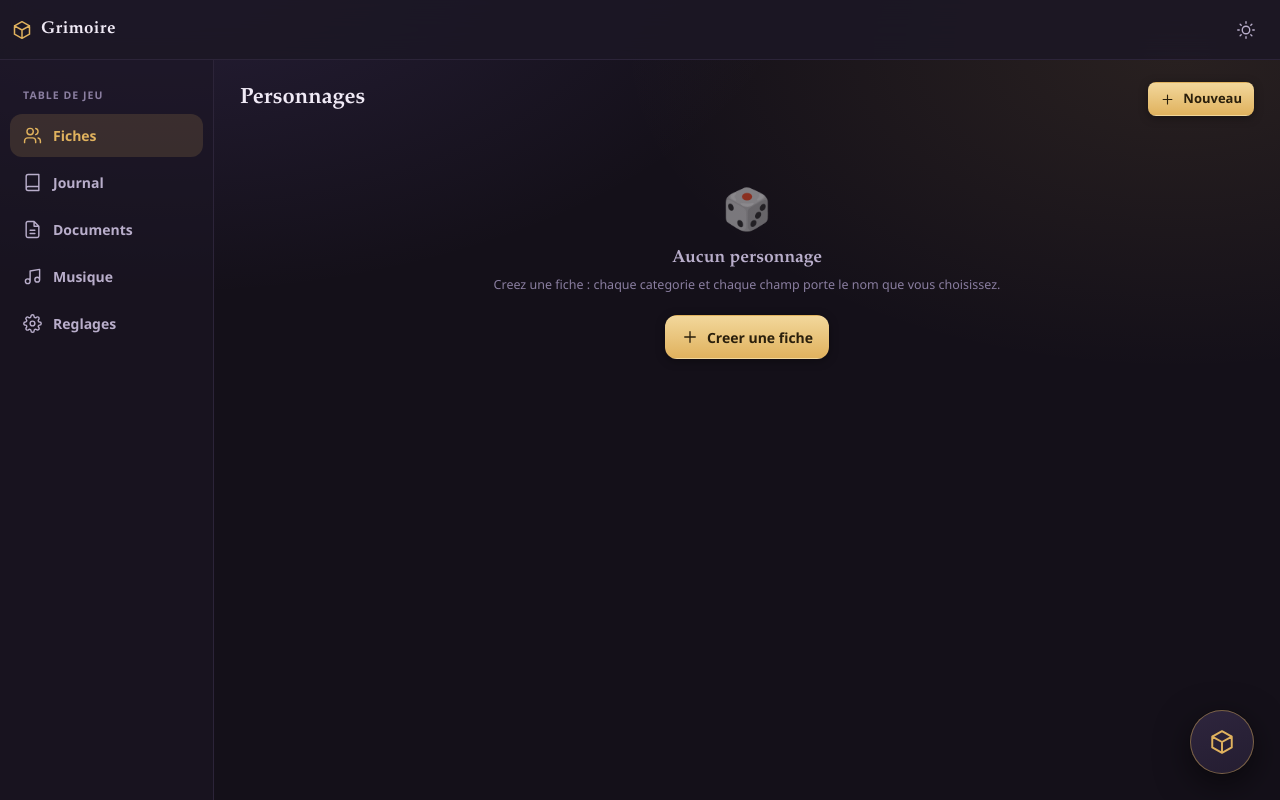
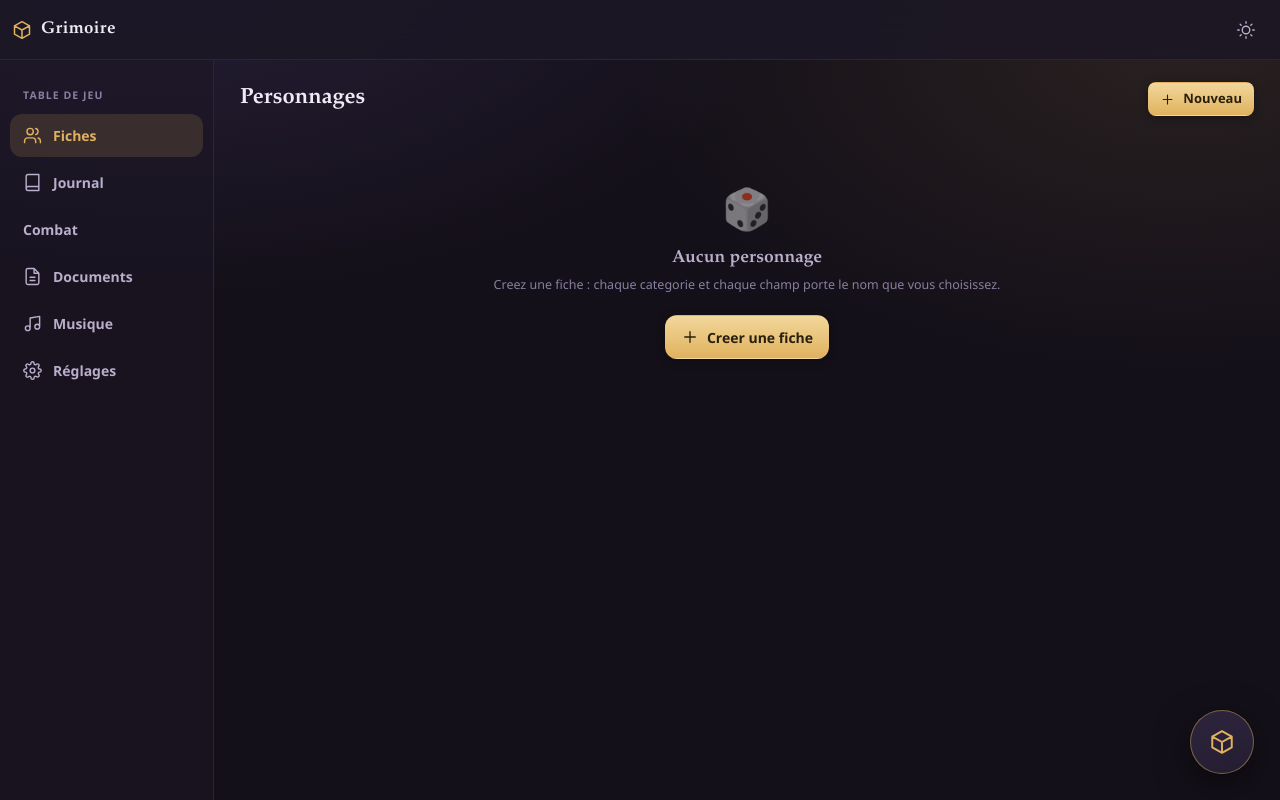
Before and after one commit to FerrusDantioch/grimoire-jdr, a React (Vite) app: page / in a window 1280 px wide. Built offline with nearby package versions, Linux system fonts and the light colour scheme.

Commit message:
Update App.jsx

```diff
--- a/src/App.jsx
+++ b/src/App.jsx
@@ -5,6 +5,7 @@ import { usePlayer } from './state/PlayerContext.jsx';
 import { useInstallPrompt } from './lib/usePwa.js';
 import CharactersView from './views/CharactersView.jsx';
 import JournalView from './views/JournalView.jsx';
+import CombatView from './views/CombatView.jsx';
 import PdfView from './views/PdfView.jsx';
 import MusicView from './views/MusicView.jsx';
 import SettingsView from './views/SettingsView.jsx';
@@ -16,9 +17,10 @@ import Icon from './components/Icon.jsx';
 const TABS = [
   { id: 'characters', label: 'Fiches', icon: 'users' },
   { id: 'journal', label: 'Journal', icon: 'book' },
+  { id: 'combat', label: 'Combat', icon: 'swords' },
   { id: 'documents', label: 'Documents', icon: 'file' },
   { id: 'music', label: 'Musique', icon: 'music' },
-  { id: 'settings', label: 'Reglages', icon: 'settings' },
+  { id: 'settings', label: 'Réglages', icon: 'settings' },
 ];
 
 export default function App() {
@@ -30,6 +32,7 @@ export default function App() {
   const [tab, setTab] = useState('characters');
   const [openCharacter, setOpenCharacter] = useState(null);
   const [openEntry, setOpenEntry] = useState(null);
+  const [openCombat, setOpenCombat] = useState(null);
   const [openDoc, setOpenDoc] = useState(null);
 
   /* Raccourcis du manifeste : ?tab=journal, ?roll=1d20 */
@@ -83,7 +86,7 @@ export default function App() {
               setTab('characters');
               setOpenCharacter(activeCharacter.id);
             }}
-            title="Fiche liee au lanceur de des"
+            title="Fiche liée au lanceur de dés"
           >
             <Icon name="users" size={13} />
             {activeCharacter.name}
@@ -103,7 +106,7 @@ export default function App() {
           type="button"
           className="btn btn--ghost btn--icon"
           onClick={() => changeTheme(theme === 'grimoire' ? 'parchemin' : 'grimoire')}
-          aria-label={theme === 'grimoire' ? 'Passer au theme clair' : 'Passer au theme sombre'}
+          aria-label={theme === 'grimoire' ? 'Passer au thème clair' : 'Passer au thème sombre'}
         >
           <Icon name={theme === 'grimoire' ? 'sun' : 'moon'} />
         </button>
@@ -124,6 +127,7 @@ export default function App() {
           <div className={documentOpen ? '' : 'content__inner'}>
             {tab === 'characters' && <CharactersView openId={openCharacter} setOpenId={setOpenCharacter} />}
             {tab === 'journal' && <JournalView openId={openEntry} setOpenId={setOpenEntry} />}
+            {tab === 'combat' && <CombatView openId={openCombat} setOpenId={setOpenCombat} />}
             {tab === 'documents' && <PdfView openId={openDoc} setOpenId={setOpenDoc} />}
             {tab === 'music' && <MusicView />}
             {tab === 'settings' && <SettingsView />}
```
